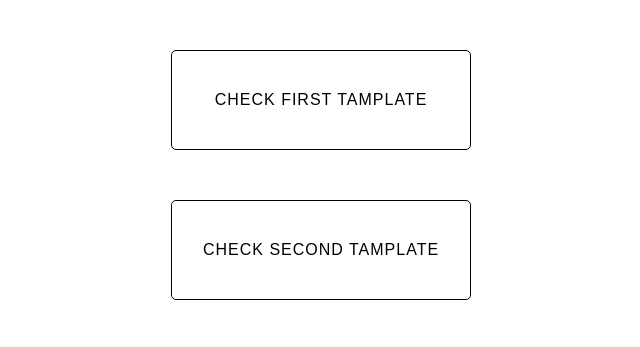
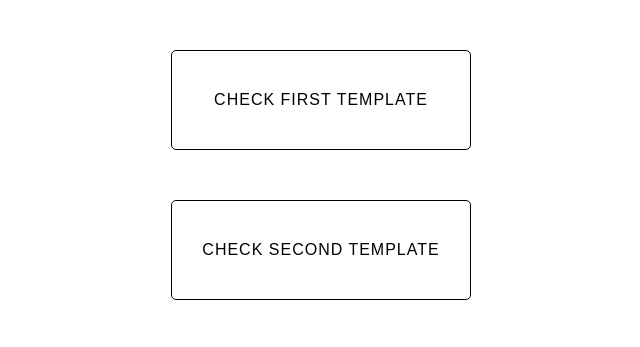
Before and after one commit to roma-teslenko/rtsworks.github.io, a plain HTML site: page index.html in a window 1280 px wide. Shown: the top 347 px of the page, 319-959 px from the left. Drawn offline with Linux system fonts and the light colour scheme.

Commit message:
ass this

```diff
--- a/index.html
+++ b/index.html
@@ -8,10 +8,10 @@
 <body>
 	<div class="wraper">
 		<a href="https://theromass.github.io/firstTemplate/" target="blank">
-			<button id="firstOne">check first tamplate</button>
+			<button id="firstOne">check first template</button>
 		</a>
 		<a href="https://theromass.github.io/secondTemplate/" target="blank">
-			<button id="secondOne">check second tamplate</button>
+			<button id="secondOne">check second template</button>
 		</a>
 		<a href="https://theromass.github.io/thirdTemplate/" target="blank">
 			<button id="secondOne">check third template</button>
```
